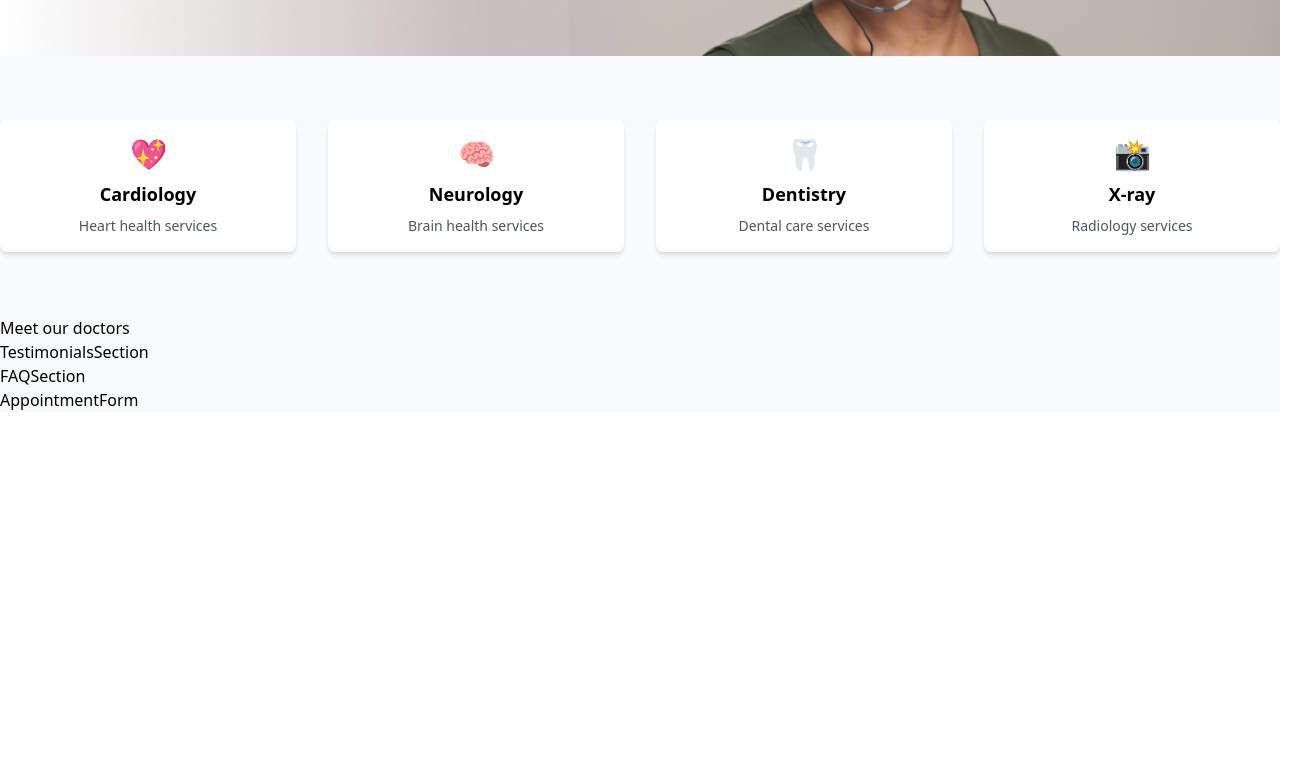
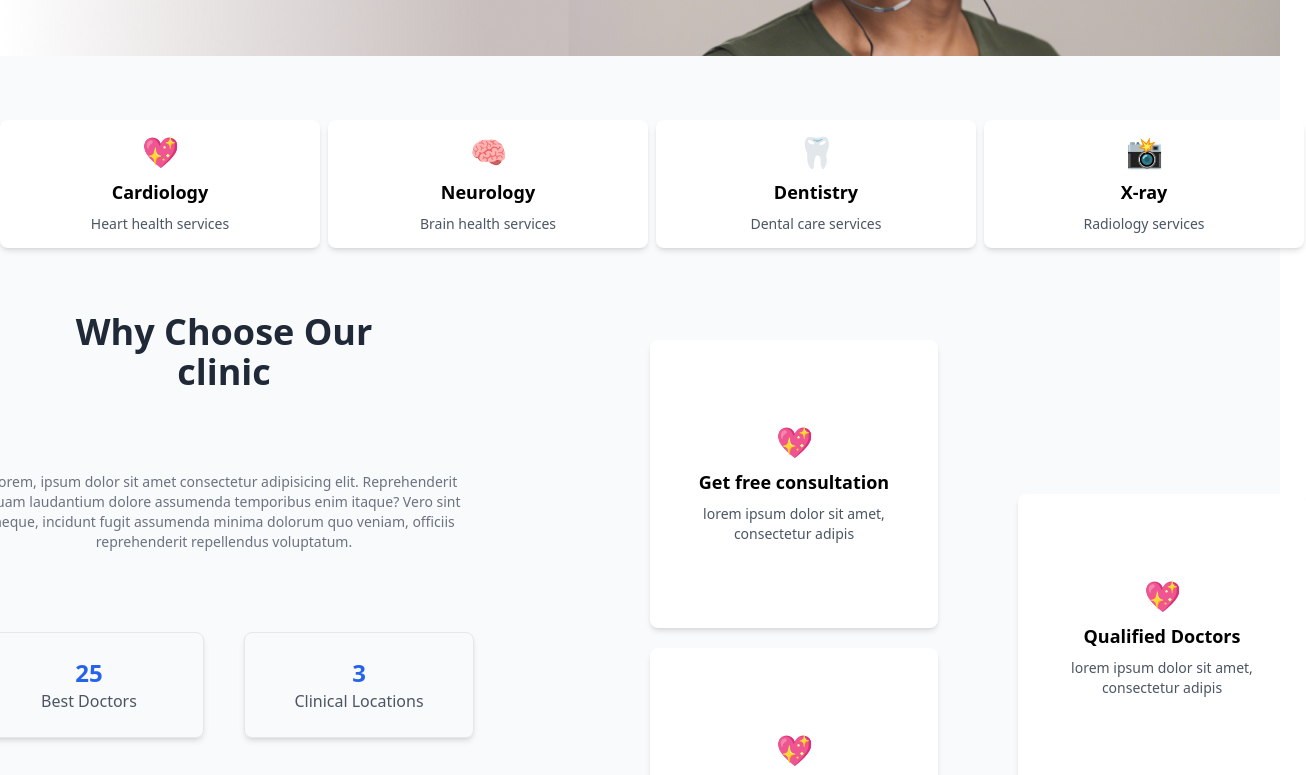
Before and after one commit to aine1100/NeuroLab, a React (Vite) app: page / in a window 1280 px wide. Shown: the part 360-1135 px from the top of the page, 1306 px wide, since content can reach past the window. Before the commit the page ends 800 px from the top, so only its background shows below. Built offline with nearby package versions, Linux system fonts and the light colour scheme.

Commit message:
initial commit

```diff
--- a/src/App.tsx
+++ b/src/App.tsx
@@ -2,11 +2,11 @@ import React from "react";
 import Header from "./components/Header";
 import HeroSection from "./components/HeroSection";
 import ServicesSection from "./components/ServicesSection";
-// import WhyChooseUs from "./components/WhyChooseUs";
-import DoctorsSection from "./components/DoctorsSection";
-import TestimonialsSection from "./components/TestimonialsSection";
-import FAQSection from "./components/FAQSection";
-import AppointmentForm from "./components/AppointmentForm";
+ import WhyUs from "./components/WhyChooseUs";
+// import DoctorsSection from "./components/DoctorsSection";
+// import TestimonialsSection from "./components/TestimonialsSection";
+// import FAQSection from "./components/FAQSection";
+// import AppointmentForm from "./components/AppointmentForm";
 
 const App: React.FC = () => {
   return (
@@ -14,11 +14,11 @@ const App: React.FC = () => {
       <Header />
       <HeroSection />
       <ServicesSection />
-      {/* <WhyChooseUs /> */}
-      <DoctorsSection />
+      <WhyUs />
+      {/* <DoctorsSection />
       <TestimonialsSection />
       <FAQSection />
-      <AppointmentForm />
+      <AppointmentForm /> */}
     </div>
   );
 };
--- a/src/components/Card.tsx
+++ b/src/components/Card.tsx
@@ -3,12 +3,23 @@ import React from "react";
 interface CardProps {
   title: string;
   description: string;
-  icon: string; // This can also be a ReactNode if using icons as components
+  icon: string;
+  height?: string; // Optional
+  width?: string;  // Optional
 }
 
-const Card: React.FC<CardProps> = ({ title, description, icon }) => {
+const Card: React.FC<CardProps> = ({
+  title,
+  description,
+  icon,
+  width = "20rem",
+  height = "8rem"
+}) => {
   return (
-    <div className="flex flex-col items-center bg-white shadow-md rounded-lg p-4 text-center">
+    <div
+      className="flex flex-col justify-center items-center bg-white shadow-md rounded-lg p-4 text-center"
+      style={{ width, height }} // Apply width and height dynamically
+    >
       <div className="text-blue-500 text-3xl mb-2">{icon}</div>
       <h3 className="text-lg font-semibold mb-2">{title}</h3>
       <p className="text-sm text-gray-600">{description}</p>
--- a/src/components/WhyChooseUs.tsx
+++ b/src/components/WhyChooseUs.tsx
@@ -1,46 +1,56 @@
-import Card from './C   '
-export default function WhyUs(){
+import Card from './Card'
+export default function WhyUs() {
     const numbers = [
         {
             number: 25,
             text: "Best Doctors"
         },
         {
-            number:3,
-            text:"Clinical Locations"
+            number: 3,
+            text: "Clinical Locations"
         },
         {
-            number:"150+",
-            text:"Pasierts Capacity"
-        },{
-            number:"1900+",
-            text:"Pmienos Cared"
+            number: "150+",
+            text: "Pasierts Capacity"
+        }, {
+            number: "1900+",
+            text: "Pmienos Cared"
         }
     ];
-    const cardContent=[
+    const cardContent = [
         {
-            icon:"/icon1.png",
-            title:"Get free consultation",
-            descriptions:"lorem ipsum dolor sit amet, consectetur adipis"
-        },{
-            icon:"/icon1.png",
-            title:"24 Hours services",
-            descriptions:"lorem ipsum dolor sit amet, consectetur adipis"
-        },{
-            icon:"/icon1.png",
-            title:"Qualified Doctors",
-            descriptions:"lorem ipsum dolor sit amet, consectetur adipis"
+            icon: "💖",
+            title: "Get free consultation",
+            descriptions: "lorem ipsum dolor sit amet, consectetur adipis ",
+            width:"18rem",
+            height:"18rem"
+
+        }, {
+            icon: "💖",
+            title: "24 Hours services",
+            descriptions: "lorem ipsum dolor sit amet, consectetur adipis",
+            width:"18rem",
+            height:"18rem"
+
+        }, {
+            icon: "💖",
+            title: "Qualified Doctors",
+            descriptions: "lorem ipsum dolor sit amet, consectetur adipis",
+            width:"18rem",
+            height:"18rem"
+
         }
     ]
 
-     return(
+    return (
         <section className="">
-            <div className="container mx-auto text-center flex justify-center itens-center gap-20">
-                <div className="flex flex-col gap-5">
-                    <h2 className="text-4xl font-bold text-gray-800 ">Why Choose Our <br/>clinic</h2>
-                    <div className="grid grid-cols-1 md:grid-cols-2  gap-5">
+            <div className="container mx-auto text-center flex items-center justify-center gap-44">
+                <div className="flex flex-col gap-20">
+                    <h2 className="text-4xl font-bold text-gray-800 ">Why Choose Our <br />clinic</h2>
+                    <p className='text-sm text-gray-500 md:w-[500px]'>Lorem, ipsum dolor sit amet consectetur adipisicing elit. Reprehenderit quam laudantium dolore assumenda temporibus enim itaque? Vero sint neque, incidunt fugit assumenda minima dolorum quo veniam, officiis reprehenderit repellendus voluptatum.</p>
+                    <div className="grid grid-cols-1 md:grid-cols-2  gap-10">
                         {numbers.map((item, index) => (
-                            <div key={index} className="p-4 border rounded-lg shadow-md">
+                            <div key={index} className="p-6 border rounded-lg shadow-md">
                                 <h3 className="text-2xl font-semibold text-blue-600">{item.number}</h3>
                                 <p className="text-md text-gray-600">{item.text}</p>
                             </div>
@@ -49,15 +59,28 @@ export default function WhyUs(){
                     <div>
 
                     </div>
-                    <div className=" flex gap-5">
-                        <div className="flex flex-col gap-5">
-
-                        </div>
-                    </div>
 
 
 
                 </div>
+                <div className=" flex gap-20 items-center  justify-center">
+                    <div className="flex flex-col gap-5">
+                        {
+                            cardContent.slice(0, 2).map((item, index) => (
+                                <Card key={index} icon={item.icon} title={item.title} description={item.descriptions} width={item.width} height={item.height} />
+                            ))
+                        }
+
+
+                    </div>
+                    {
+                        cardContent.slice(2).map((item, index) => (
+                            <Card key={index} icon={item.icon} title={item.title} description={item.descriptions} width={item.width} height={item.height}  />
+
+                        ))
+                    }
+                </div>
+
 
 
             </div>
```
